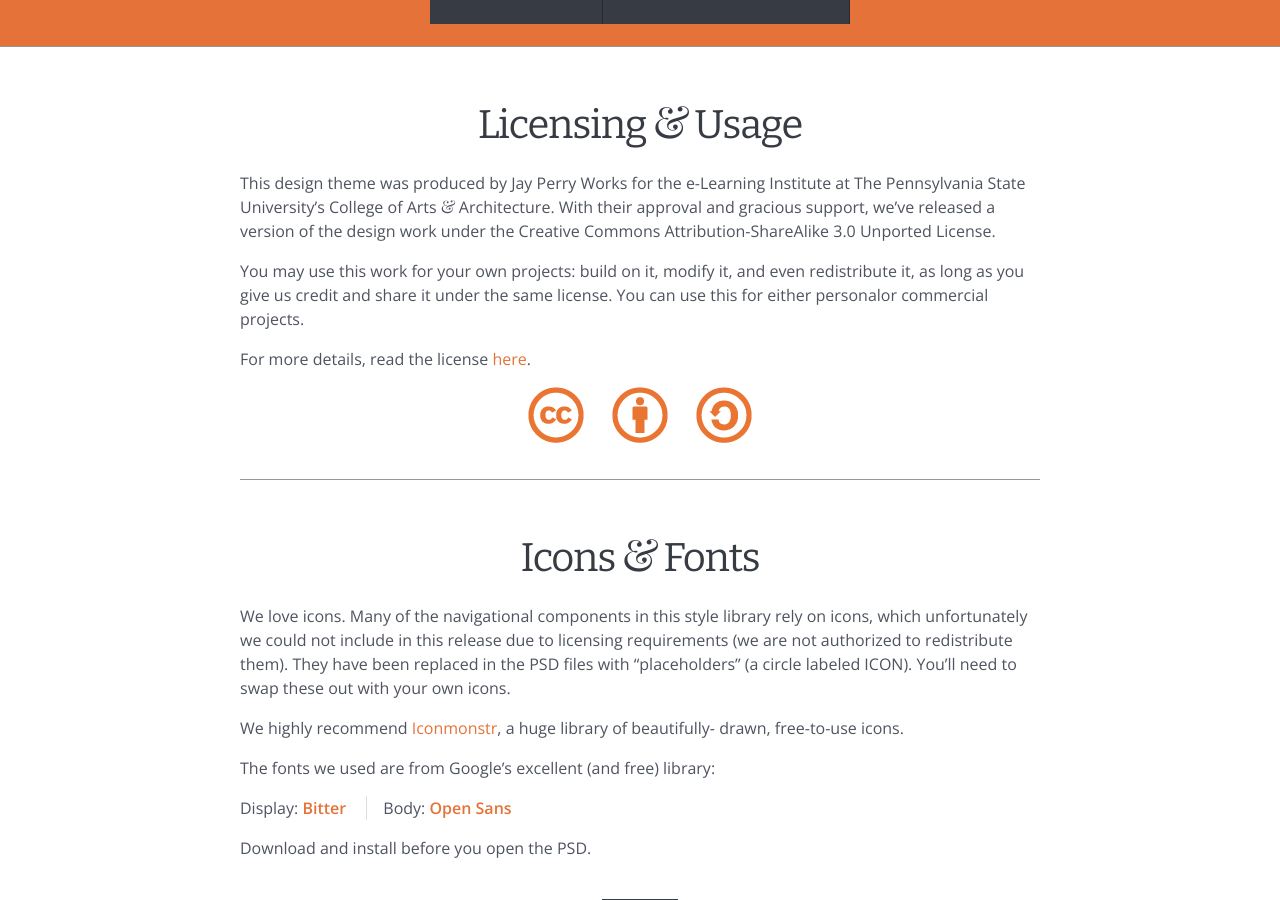
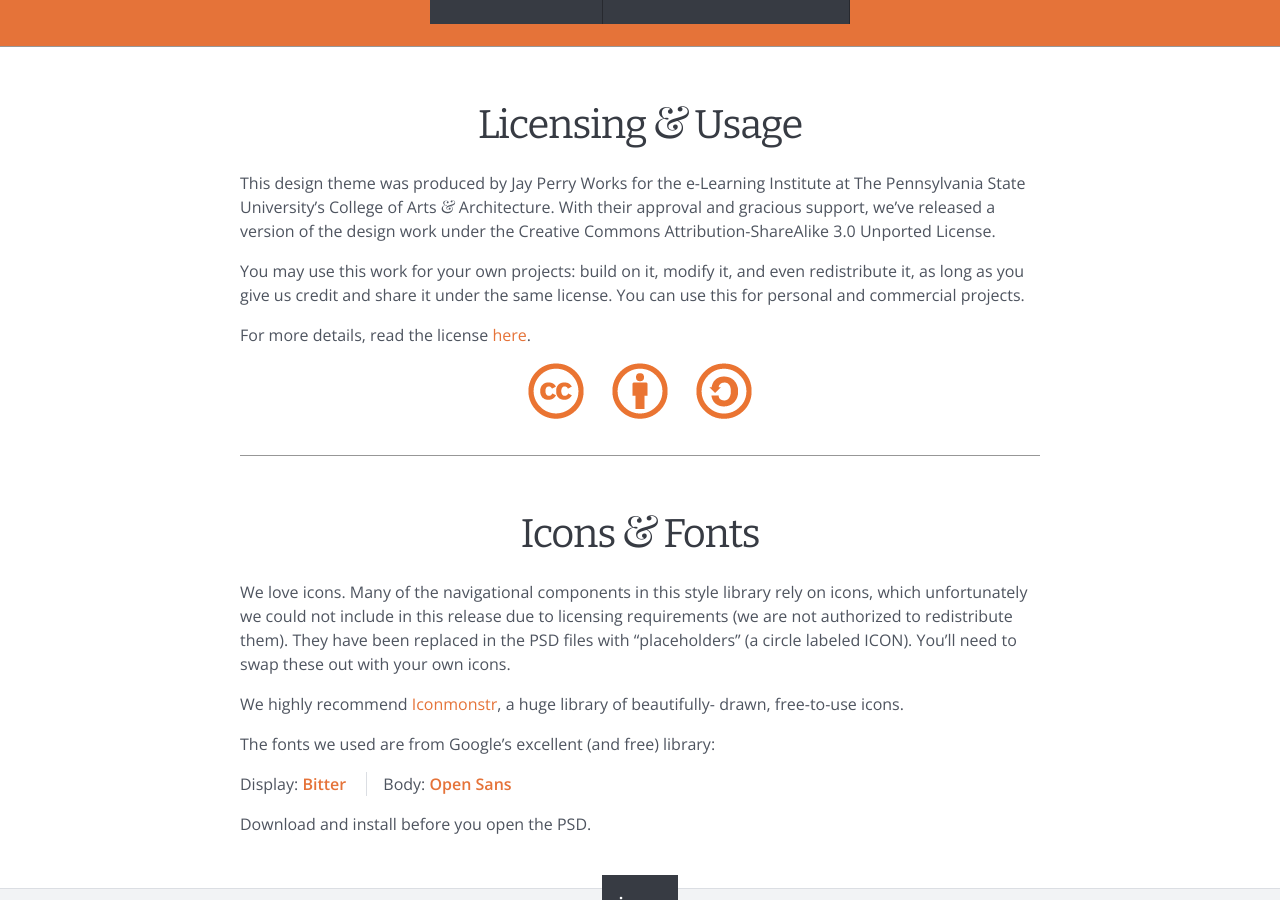
Before and after one commit to jayperryworks/ELMS-styles, a Jekyll site: the page built from index.html, in a window 1280 px wide and 900 px high, scrolled down 520 px. Built offline with Jekyll 4.4.1, drawn with Linux system fonts in a browser that asks for light colours; nearby versions of some CDN libraries; Markdown is read by kramdown in place of the engine named in the settings.

Commit message:
another typo

```diff
--- a/index.html
+++ b/index.html
@@ -7,7 +7,7 @@
 	<main class="has-hairline" role="main">
 	  <h2>Licensing <span class="amp">&amp;</span> Usage</h2>
 	  <p>This design theme was produced by Jay Perry Works for the e-Learning Institute at The Pennsylvania State University’s College of Arts <span class="amp">&amp;</span> Architecture. With their approval and gracious support, we’ve released a version of the design work under the Creative Commons Attribution-ShareAlike 3.0 Unported License.</p>
-		<p>You may use this work for your own projects: build on it, modify it, and even redistribute it, as long as you give us credit and share it under the same license. You can use this for either personalor commercial projects.</p>
+		<p>You may use this work for your own projects: build on it, modify it, and even redistribute it, as long as you give us credit and share it under the same license. You can use this for personal and commercial projects.</p>
 		<p>For more details, read the license <a href="http://creativecommons.org/licenses/by-sa/3.0/">here</a>.</p>
 		<ul class="icons">
 			<li><img src="{{ site.baseurl }}assets/images/icon-cc.png" alt="Creative Commons" /></li>
```
